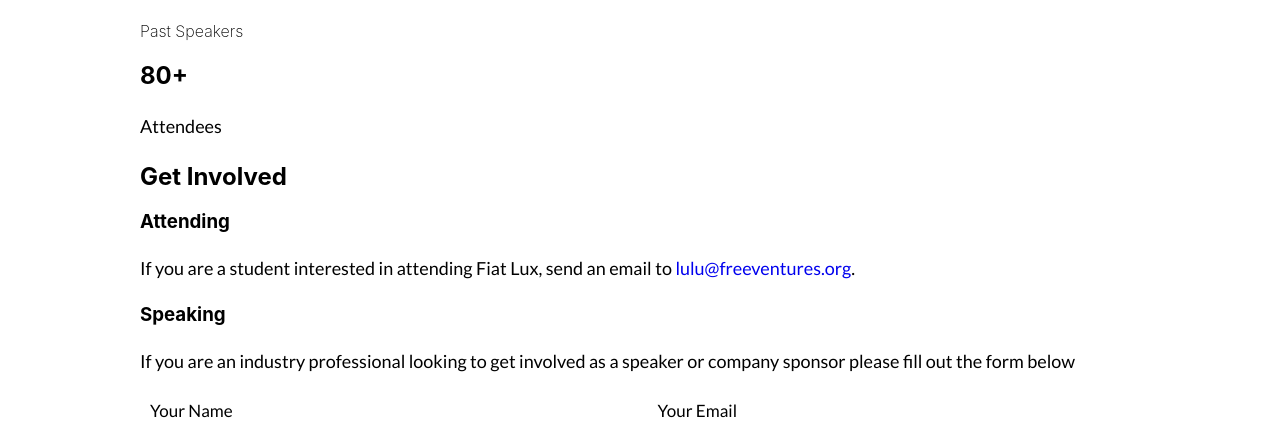
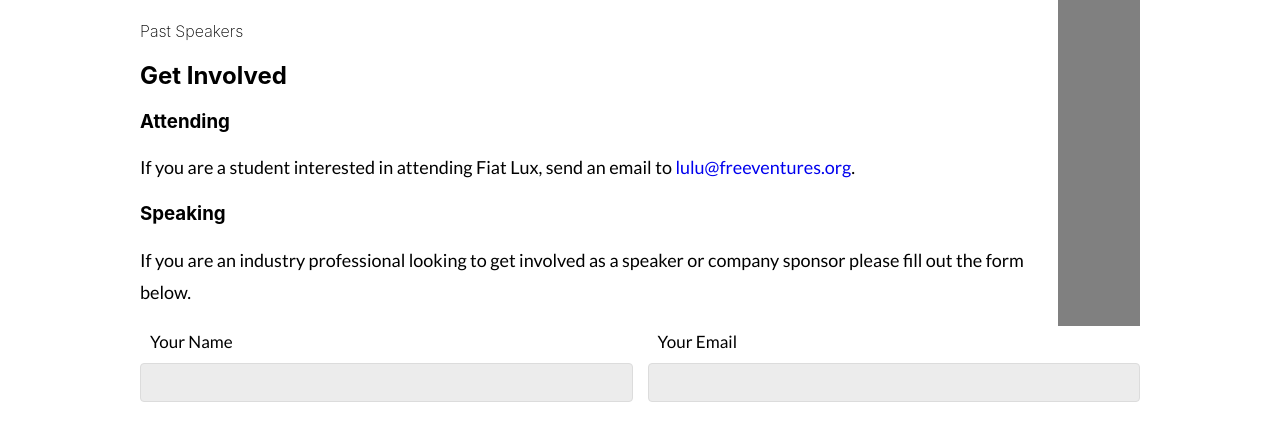
Before and after one commit to Free-Ventures-Cal/website, a React (Create React App) app: page /fiatlux in a window 1280 px wide. Shown: the part 799-1220 px from the top of the page. Built offline with nearby package versions, Linux system fonts and the light colour scheme.

Commit message:
Add 80+ attendees aside

```diff
--- a/src/Components/FiatLux.js
+++ b/src/Components/FiatLux.js
@@ -39,25 +39,29 @@ function FiatLux() {
 
             </div>
             <GenericPage id="copy">
+                <div id="main">
+                    <div className="no-overflow">
                         <span className="pratikround2">
                             <h2>Overview</h2>
                             <p>Our team understands the importance of diversity throughout tech and entrepreneurship and recognizes the issues prevalence on campus. We aim to tackle this issue by working with our network of accomplished professionals to empower students as they are taking the first steps in their professional careers.</p>
                             <p>The Fiat Lux | Female Leaders initiative addresses the lack of gender diversity within tech and entrepreneurship by empowering amazing female students with resources and mentorship.</p>
-                </span>
                             <div>
                                 Past Speakers
+                            </div>
+                            <span>
+                                <h2>Get Involved</h2>
+                                <h3>Attending</h3>
+                                <p>If you are a student interested in attending Fiat Lux, send an email to <a href="mailto:lulu@freeventures.org">lulu@freeventures.org</a>.</p>
+                                <h3>Speaking</h3>
+                                <p>If you are an industry professional looking to get involved as a speaker or company sponsor please fill out the form below.</p>
+                            </span>
+                        </span>
                     </div>
                     <aside id="attendees-aside">
                         <h2>80+</h2>
                         <p>Attendees</p>
                     </aside>
-                <span>
-                    <h2>Get Involved</h2>
-                    <h3>Attending</h3>
-                    <p>If you are a student interested in attending Fiat Lux, send an email to <a href="mailto:lulu@freeventures.org">lulu@freeventures.org</a>.</p>
-                    <h3>Speaking</h3>
-                    <p>If you are an industry professional looking to get involved as a speaker or company sponsor please fill out the form below</p>
-                </span>
+                </div>
                 <ContactForm />
             </GenericPage>
         </section >
--- a/src/styles/FiatLux.css
+++ b/src/styles/FiatLux.css
@@ -21,6 +21,26 @@
   border-radius: 7px;
 }
 
+.no-overflow {
+    overflow: hidden;
+}
+
 #copy {
   padding-top: 0;
 }
+
+#attendees-aside {
+    background-color: gray;
+    position: -webkit-sticky;
+    position: sticky;
+    height: auto;
+    float: right;
+    width: 200px;
+    top: 0px;
+    bottom: 0px;
+  }
+
+#main {
+    display: flex;
+    flex-wrap: nowrap;
+}
```
Lines whose indentation alone changed are shown as unchanged.
